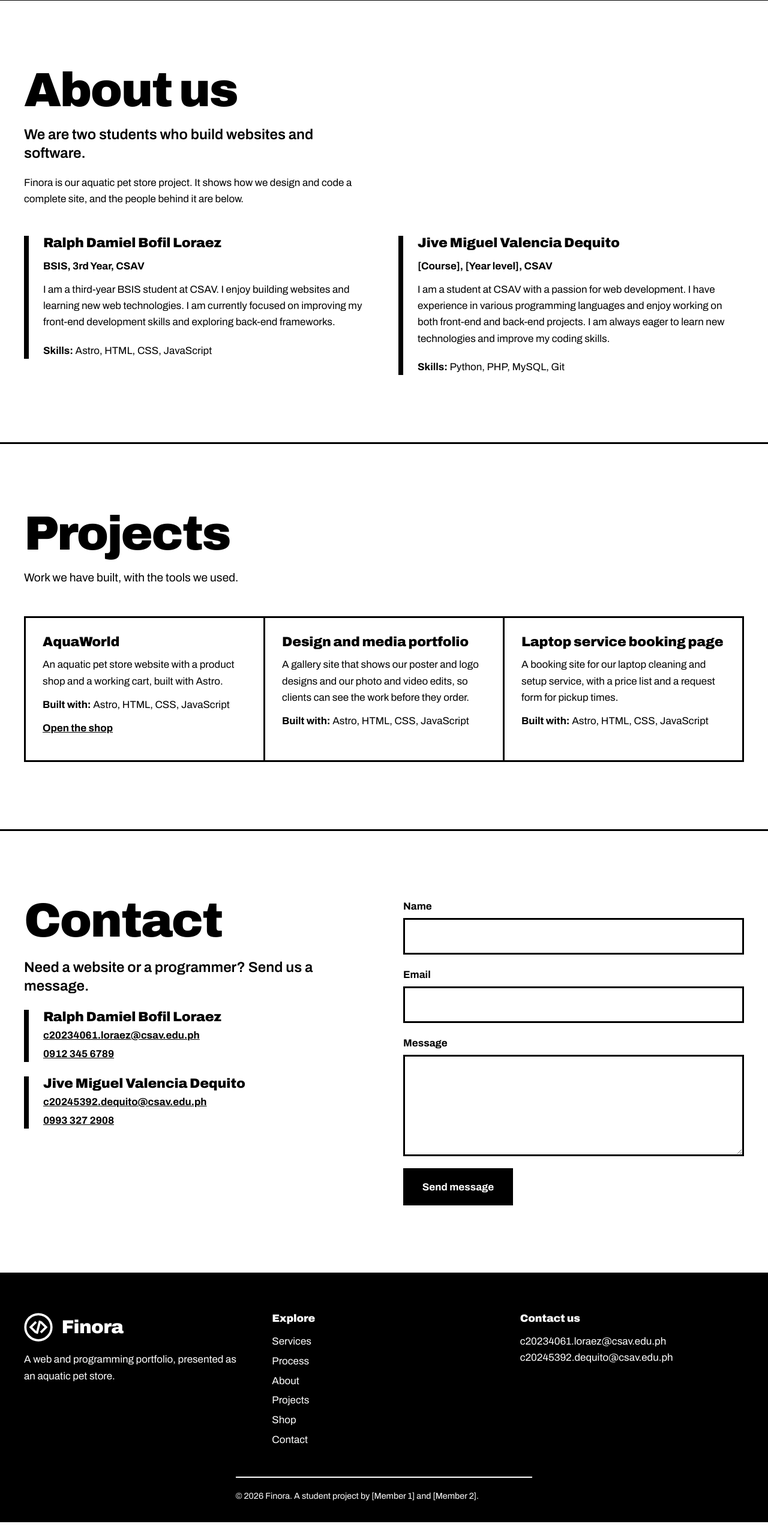
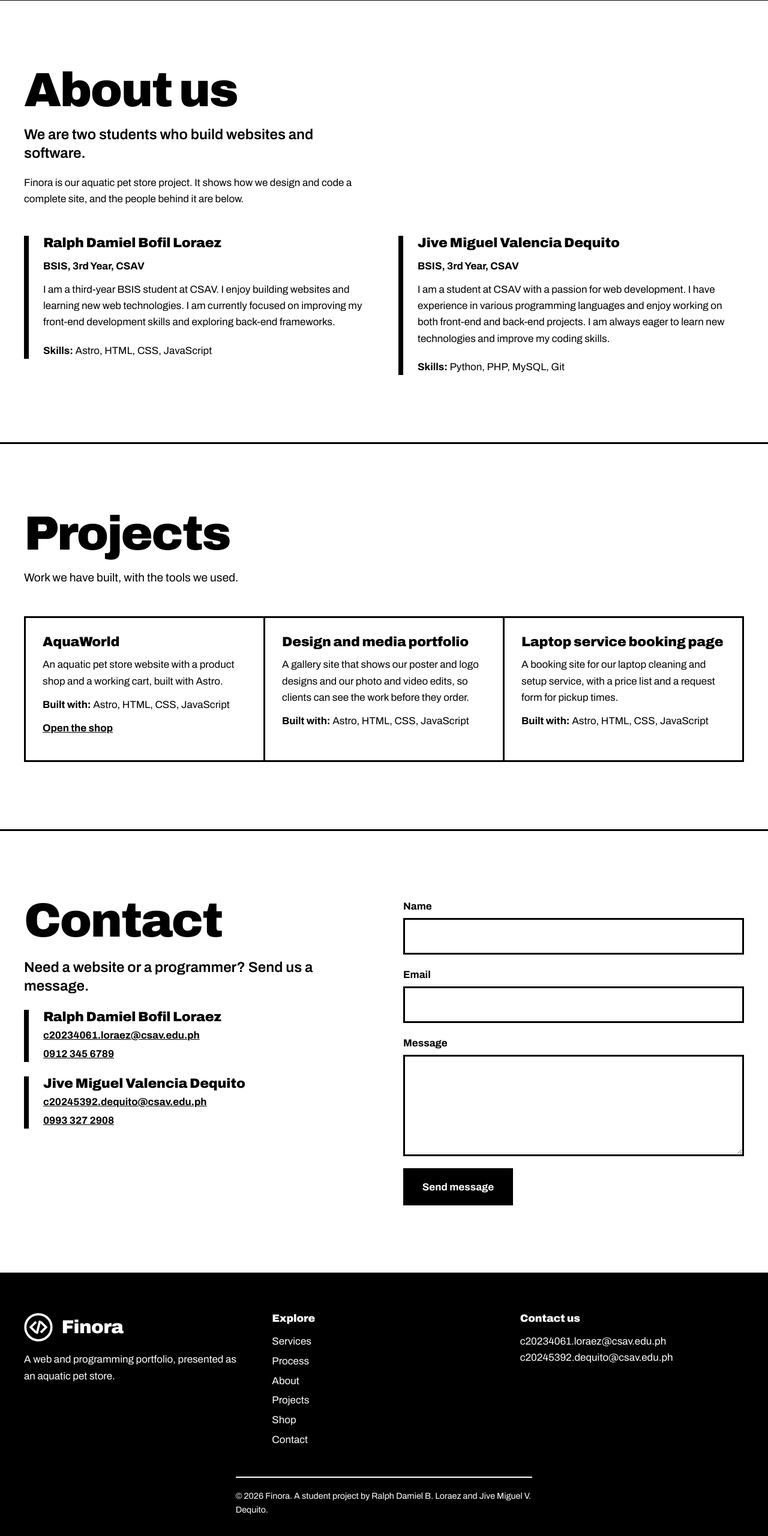
Before and after one commit to loraez-chafio/Finora, an Astro site: page / in a window 1280 px wide. Shown: the part 3649-6209 px from the top of the page at 60% size. Before the commit the page ends 6186 px from the top, so only its background shows below. Built offline with nearby package versions, Linux system fonts and the light colour scheme; Astro itself is replaced by a stand-in of ours.

Commit message:
Error Findings and Fixings

```diff
--- a/src/components/Footer.astro
+++ b/src/components/Footer.astro
@@ -39,7 +39,7 @@ const isShop = Astro.url.pathname.startsWith('/products');
   <p class="copy container">
     {isShop
       ? `© ${year} AquaWorld. All rights reserved.`
-      : `© ${year} Finora. A student project by [Member 1] and [Member 2].`}
+      : `© ${year} Finora. A student project by Ralph Damiel B. Loraez and Jive Miguel V. Dequito.`}
   </p>
 </footer>
 
--- a/src/pages/Index/sections/About.astro
+++ b/src/pages/Index/sections/About.astro
@@ -10,7 +10,7 @@ const members = [
   },
   {
     name: "Jive Miguel Valencia Dequito",
-    role: "[Course], [Year level]",
+    role: "BSIS, 3rd Year",
     school: "CSAV",
     bio: "I am a student at CSAV with a passion for web development. I have experience in various programming languages and enjoy working on both front-end and back-end projects. I am always eager to learn new technologies and improve my coding skills.",
     skills: "Python, PHP, MySQL, Git",
```
